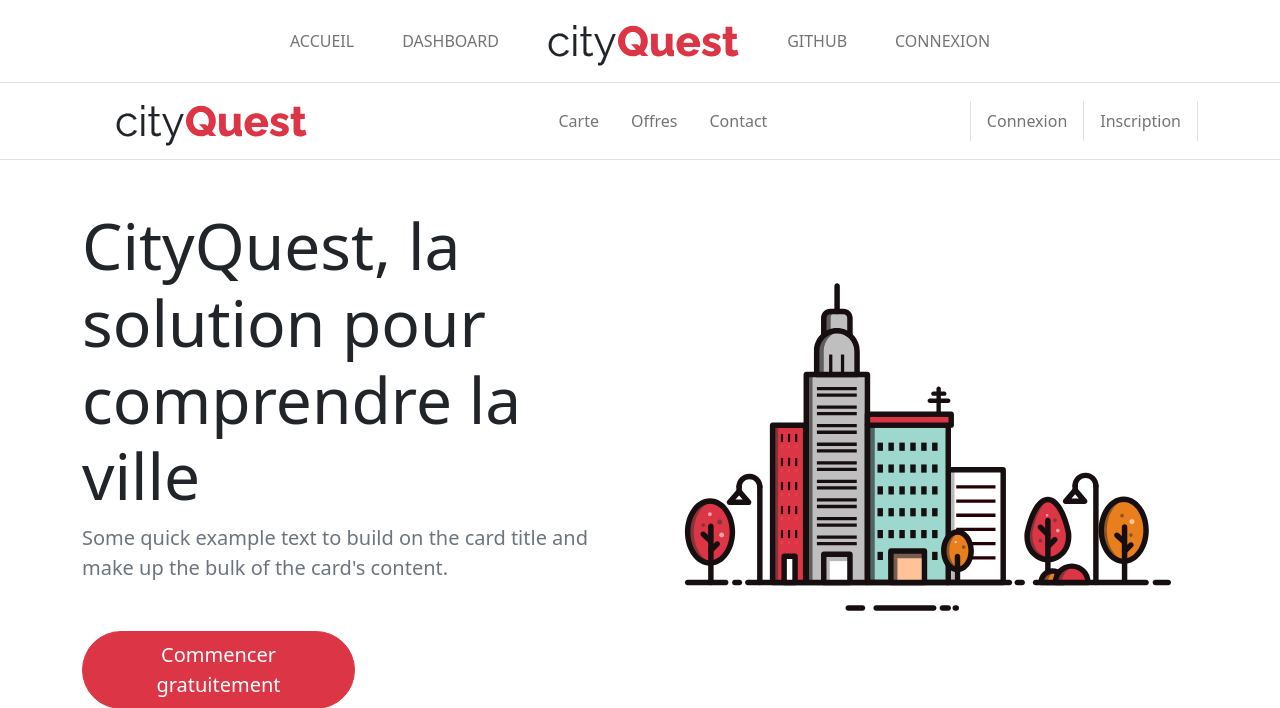
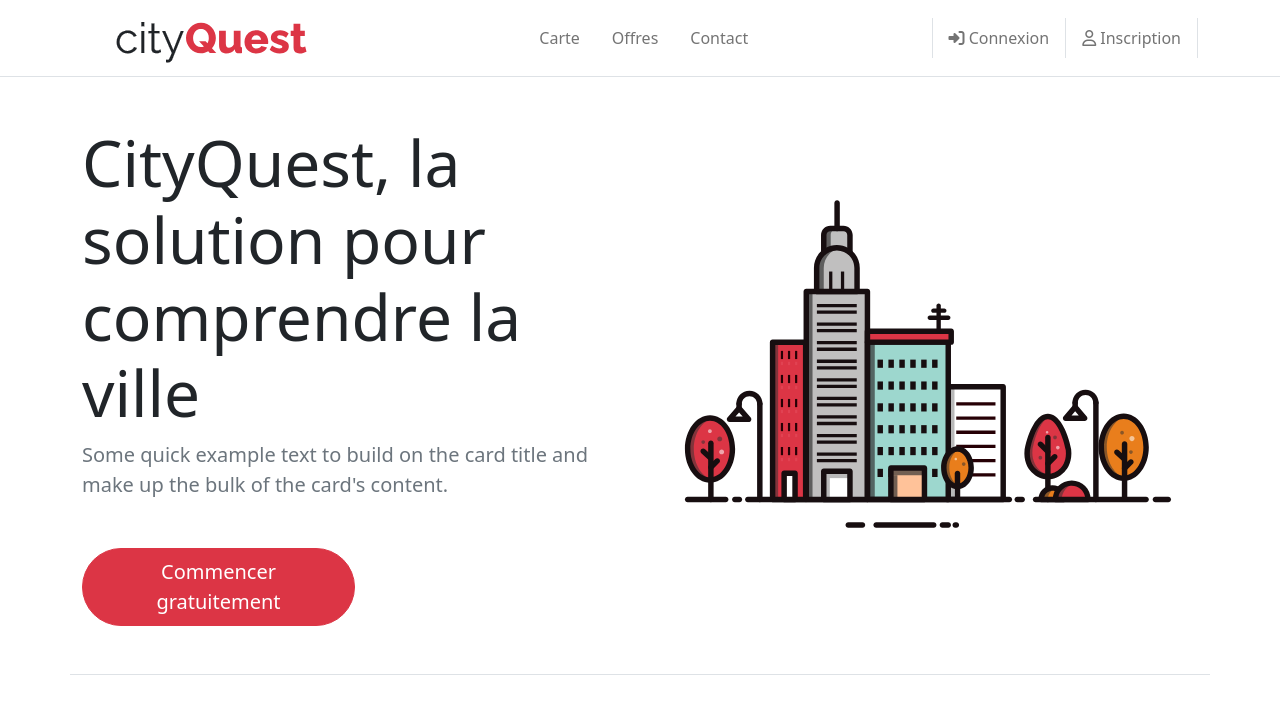
Before and after one commit to fAlcide/laQueteDeLaVille, a PHP site: page /index.php in a window 1280 px wide. Shown: the top 708 px of the page. Run offline with PHP 8.4, Linux system fonts and the light colour scheme; data that the repository does not hold is empty; some libraries are stand-ins or nearby versions.

Commit message:
Commit de bg

```diff
--- a/inc/header.inc.php
+++ b/inc/header.inc.php
@@ -10,21 +10,6 @@
       <script src="inc/jquery.min.js"></script>
       <link rel="icon" type="image/png" href="img/cQ.svg">
       <link rel="stylesheet" href="css/master.css">
+      <script src="https://kit.fontawesome.com/8e5a240d2c.js" crossorigin="anonymous"></script>
   </head>
   <body>
-  <nav class="navbar navbar-expand-md navbar-light border-bottom">
-          <div class="container-fluid">
-              <button class="navbar-toggler" type="button" data-bs-toggle="collapse" data-bs-target="#navbarNavAltMarkup" aria-controls="navbarNavAltMarkup" aria-expanded="false" aria-label="Toggle navigation">
-              <img src="img/cQ.svg" alt="" width="30">
-              </button>
-              <div class="collapse navbar-collapse justify-content-center">
-                  <div class="navbar-nav">
-                      <a class="nav-link px-4 my-auto" href="index.php">ACCUEIL</a>
-                      <a class="nav-link px-4 my-auto" href="dashboard.php">DASHBOARD</a>
-                      <a class="nav-link px-4 my-auto" href="index.php"><img src="img/cityQuest.svg" alt="" height="50"></a>
-                      <a class="nav-link px-4 my-auto" href="https://github.com/fAlcide/laQueteDeLaVille">GITHUB</a>
-                      <a class="nav-link px-4 my-auto" href="connexion.php">CONNEXION</a>
-                  </div>
-              </div>
-          </div>
-      </nav>
```
Also changed, not shown: connexion.php (+8 -2 lines), inc/connexion.inc.php (added).
